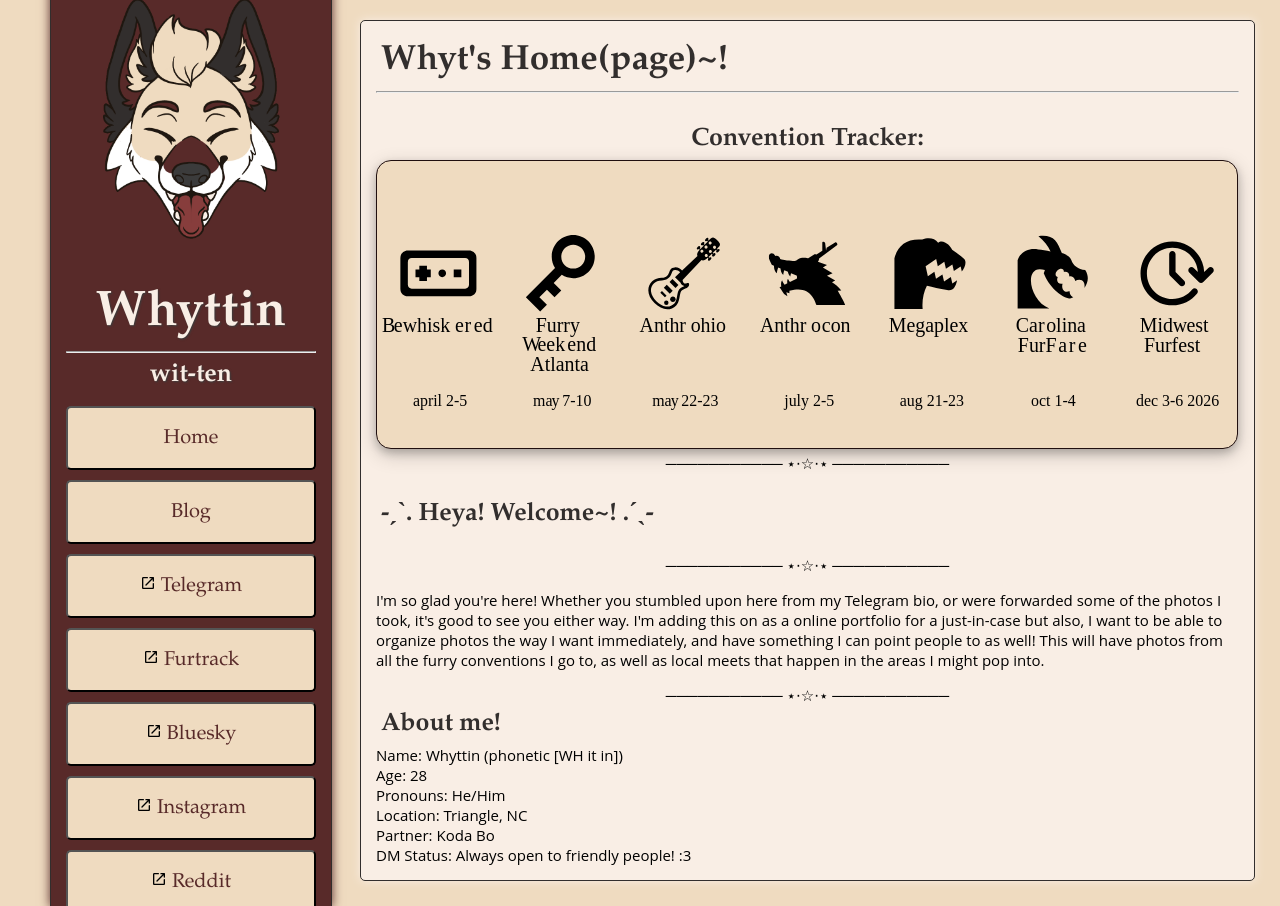
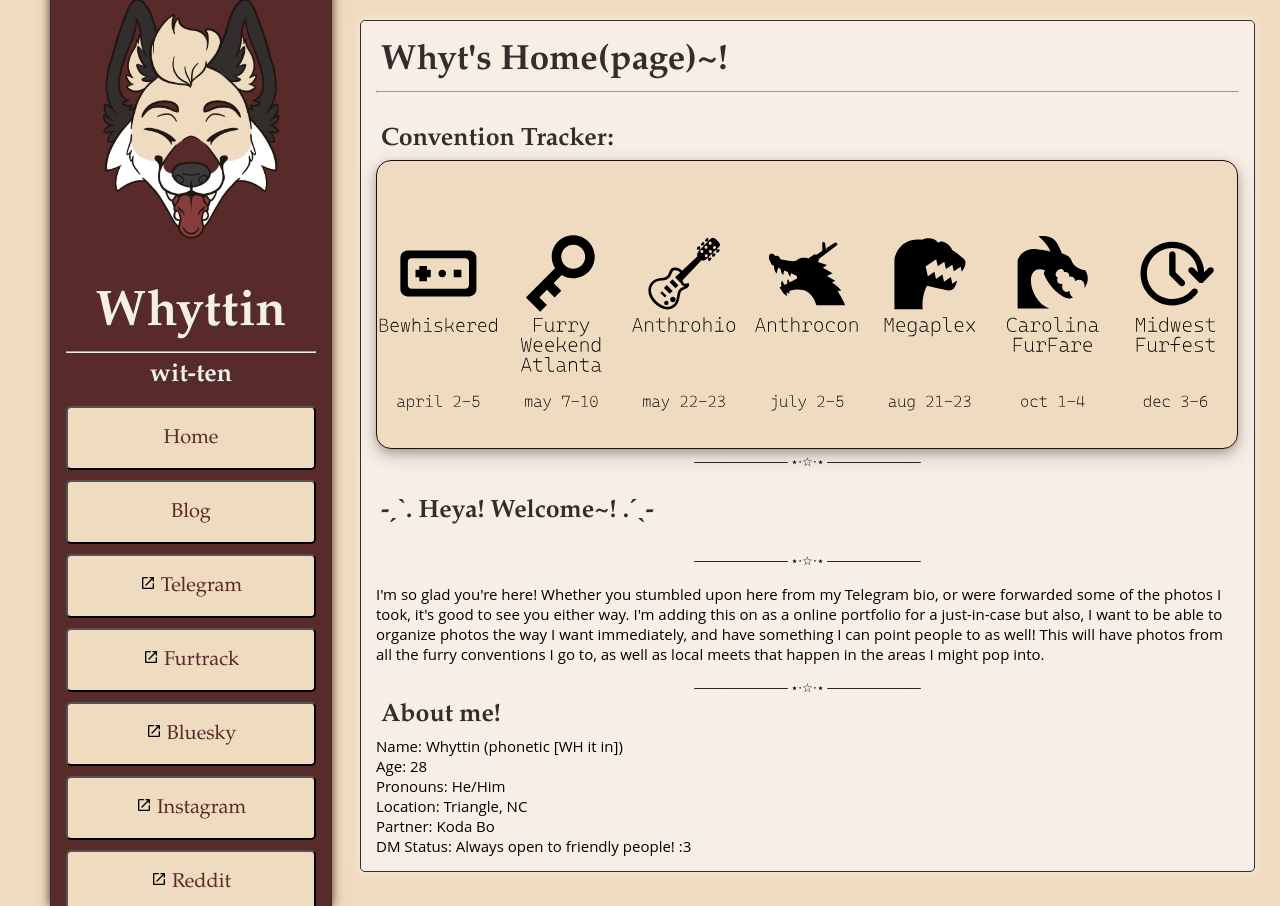
Before and after one commit to Whyttin/whyttin.github.io, a Jekyll site: the page built from index.html, in a window 1280 px wide. Built offline with Jekyll 4.4.1, drawn with Linux system fonts in a browser that asks for light colours.

Commit message:
2026.07.08 - Upd 4 (QOL)
Updated the tracker to use a more monospaced font, might have to try and load a custom font to work with that svg directly.

```diff
--- a/_sass/main.scss
+++ b/_sass/main.scss
@@ -129,6 +129,9 @@ h5{
     font-family: "Garamond", serif;
     word-wrap: break-word;
 }
+dividerbar{
+    font-size: 12px;
+}
 
 .main img{
     width:99.6%;
@@ -160,12 +163,11 @@ ul{
     margin: 0;
     padding: 0;
     list-style-type: none;
+}
 
-}
 .hidden{
    display: none;
 }
-
 
 /* Use a media query to add a break point at 800px: */
 @media screen and (max-width: 800px) {
--- a/index.html
+++ b/index.html
@@ -10,23 +10,23 @@ title: Whyt's Whereabouts!
 
 <section id="main_nav">
     <!--Tracker so people know what cons I'm attending this year :3-->
-    <h4><center>Convention Tracker:</center></h4>
+    <h4>Convention Tracker:</h4>
     <picture>
         <source media="(min-width: 800px)" srcset="./assets/svg/tracker.svg">
         <img src="./assets/svg/tracker-v.svg" alt="IfItDoesntMatchAnyMedia">
     </picture>
-    <center>─────────── ⋆⋅☆⋅⋆ ─────────── </center>
+    <dividerbar><center>─────────── ⋆⋅☆⋅⋆ ─────────── </center></dividerbar>
 </section>
 
 <section id="recent_posts">
     <br>
     <h4>-ˏˋ.  Heya! Welcome~! .ˊˎ-</h4><br>
     <about>
-        <center>─────────── ⋆⋅☆⋅⋆ ─────────── </center>
+        <dividerbar><center>─────────── ⋆⋅☆⋅⋆ ─────────── </center></dividerbar>
         <p>I'm so glad you're here! Whether you stumbled upon here from my Telegram bio, or were forwarded some of the photos I took, it's good to see you either way.
         I'm adding this on as a online portfolio for a just-in-case but also, I want to be able to organize photos the way I want immediately, and have something I can point people to as well!
         This will have photos from all the furry conventions I go to, as well as local meets that happen in the areas I might pop into.</p>
-        <center>─────────── ⋆⋅☆⋅⋆ ─────────── </center>
+        <dividerbar><center>─────────── ⋆⋅☆⋅⋆ ─────────── </center></dividerbar>
     <h4>About me!</h4>
         <ul>
             <li>Name: Whyttin (phonetic [WH it in])</li>
```
Also changed, not shown: assets/svg/tracker-v.svg, assets/svg/tracker.svg. Lines whose indentation alone changed are shown as unchanged.
